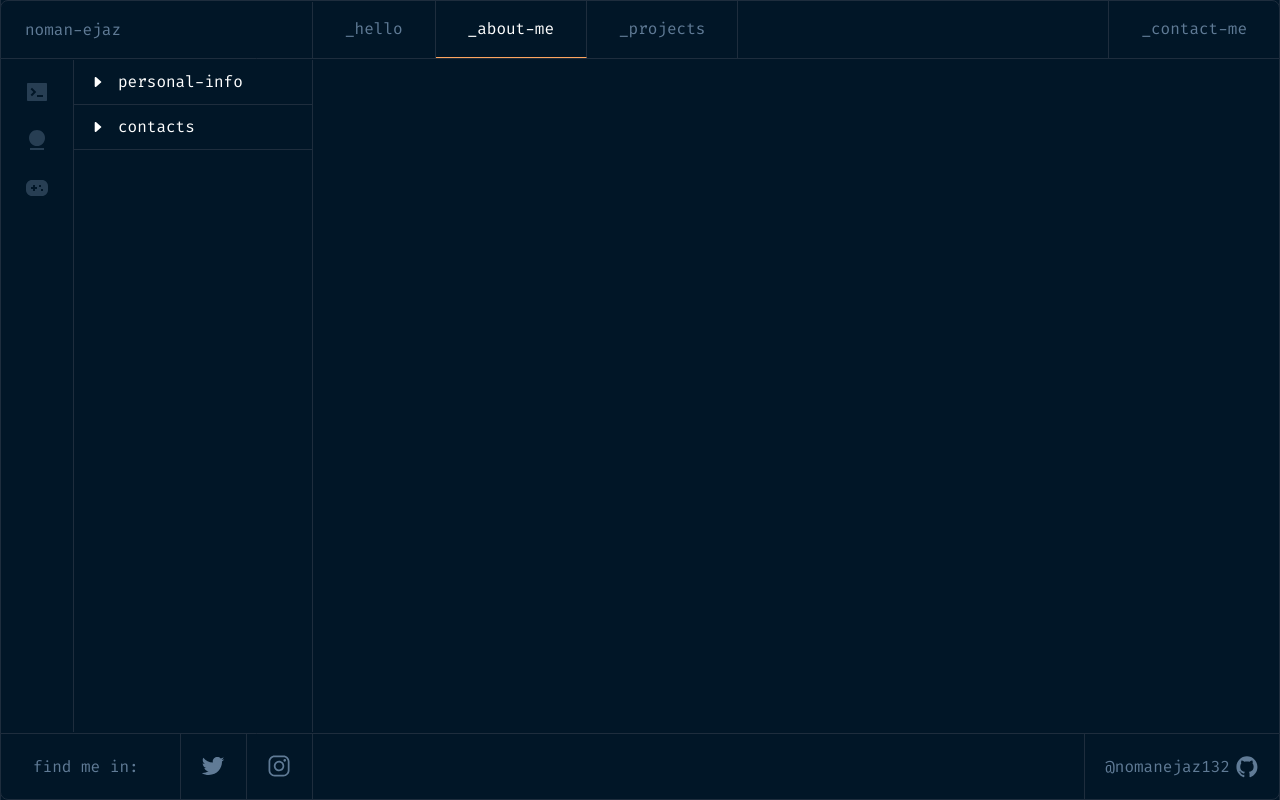
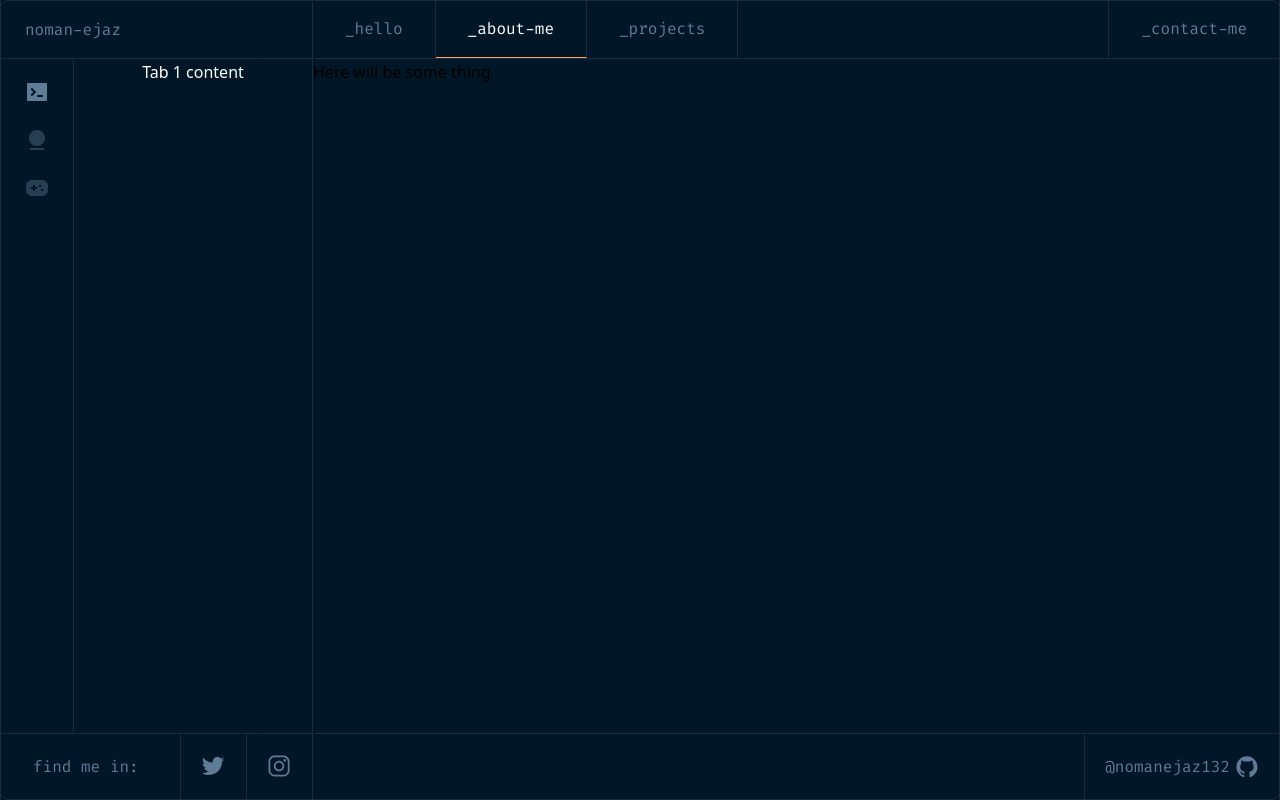
Before and after one commit to nomanejaz132/nomanejaz-portfolio, a Next.js app: page /about in a window 1280 px wide. Built offline with nearby package versions, Linux system fonts and the light colour scheme.

Commit message:
tab content

```diff
--- a/components/ContactDropdown.tsx
+++ b/components/ContactDropdown.tsx
@@ -5,9 +5,9 @@ import { EmailIcon, PhoneIcon } from "./Icons";
 const ContactDropdown = () => {
   return (
     <SibebarDropdown title="contacts">
-      <div className="flex flex-col gap-3">
+      <div className="flex flex-col">
         <a
-          className="group flex items-center gap-2"
+          className="group flex items-center gap-2 py-2 px-3 hover:bg-[#607B964D]"
           href="mailto:hi@nomanejaz.dev"
         >
           <EmailIcon />
@@ -15,7 +15,10 @@ const ContactDropdown = () => {
             hi@nomanejaz.dev
           </p>
         </a>
-        <a className="group flex items-center gap-2" href="tel:+923049705035">
+        <a
+          className="group flex items-center gap-2 py-2 px-3 hover:bg-[#607B964D]"
+          href="tel:+923049705035"
+        >
           <PhoneIcon />
           <p className="text-[#607B96] text-base font-firacode leading-5 group-hover:text-white transition-colors duration-400 ease-in-out">
             +923049705035
--- a/components/Icons.tsx
+++ b/components/Icons.tsx
@@ -50,7 +50,7 @@ export function InstagramIcon() {
   );
 }
 
-export function ProfessionalInfoIcon() {
+export function ProfessionalInfoIcon({ active }: any) {
   return (
     <svg
       width="24"
@@ -58,7 +58,9 @@ export function ProfessionalInfoIcon() {
       viewBox="0 0 24 24"
       // fill="none"
       xmlns="http://www.w3.org/2000/svg"
-      className="fill-[#273E53] group-hover:fill-[#607B96]"
+      className={`${
+        active === 1 ? "fill-[#607B96]" : "fill-[#273E53]"
+      } group-hover:fill-[#607B96]`}
     >
       <path
         d="M3 3H21C21.2652 3 21.5196 3.10536 21.7071 3.29289C21.8946 3.48043 22 3.73478 22 4V20C22 20.2652 21.8946 20.5196 21.7071 20.7071C21.5196 20.8946 21.2652 21 21 21H3C2.73478 21 2.48043 20.8946 2.29289 20.7071C2.10536 20.5196 2 20.2652 2 20V4C2 3.73478 2.10536 3.48043 2.29289 3.29289C2.48043 3.10536 2.73478 3 3 3V3ZM12 15V17H18V15H12ZM8.414 12L5.586 14.828L7 16.243L11.243 12L7 7.757L5.586 9.172L8.414 12Z"
@@ -68,7 +70,7 @@ export function ProfessionalInfoIcon() {
   );
 }
 
-export function PersonalInfoIcon() {
+export function PersonalInfoIcon({ active }: any) {
   return (
     <svg
       width="24"
@@ -76,7 +78,9 @@ export function PersonalInfoIcon() {
       viewBox="0 0 24 24"
       // fill="none"
       xmlns="http://www.w3.org/2000/svg"
-      className="fill-[#273E53] group-hover:fill-[#607B96]"
+      className={`${
+        active === 2 ? "fill-[#607B96]" : "fill-[#273E53]"
+      } group-hover:fill-[#607B96]`}
     >
       <path
         d="M5 20H19V22H5V20ZM12 18C9.87827 18 7.84344 17.1571 6.34315 15.6569C4.84285 14.1566 4 12.1217 4 10C4 7.87827 4.84285 5.84344 6.34315 4.34315C7.84344 2.84285 9.87827 2 12 2C14.1217 2 16.1566 2.84285 17.6569 4.34315C19.1571 5.84344 20 7.87827 20 10C20 12.1217 19.1571 14.1566 17.6569 15.6569C16.1566 17.1571 14.1217 18 12 18V18Z"
@@ -86,7 +90,7 @@ export function PersonalInfoIcon() {
   );
 }
 
-export function HobbiesIcon() {
+export function HobbiesIcon({ active }: any) {
   return (
     <svg
       width="24"
@@ -94,7 +98,9 @@ export function HobbiesIcon() {
       viewBox="0 0 24 24"
       // fill="none"
       xmlns="http://www.w3.org/2000/svg"
-      className="fill-[#273E53] group-hover:fill-[#607B96]"
+      className={`${
+        active === 3 ? "fill-[#607B96]" : "fill-[#273E53]"
+      } group-hover:fill-[#607B96]`}
     >
       <path
         d="M17 4C18.5913 4 20.1174 4.63214 21.2426 5.75736C22.3679 6.88258 23 8.4087 23 10V14C23 15.5913 22.3679 17.1174 21.2426 18.2426C20.1174 19.3679 18.5913 20 17 20H7C5.4087 20 3.88258 19.3679 2.75736 18.2426C1.63214 17.1174 1 15.5913 1 14V10C1 8.4087 1.63214 6.88258 2.75736 5.75736C3.88258 4.63214 5.4087 4 7 4H17ZM10 9H8V11H6V13H7.999L8 15H10L9.999 13H12V11H10V9ZM18 13H16V15H18V13ZM16 9H14V11H16V9Z"
--- a/components/SibebarDropdown.tsx
+++ b/components/SibebarDropdown.tsx
@@ -14,7 +14,7 @@ const SibebarDropdown = ({ title, children }: any) => {
         <p className="text-white text-base font-firacode leading-5">{title}</p>
       </div>
       {open && (
-        <div className="py-4 text-white border-b border-[#1E2D3D] transition duration-500  ease-in-out">
+        <div className="text-white border-b border-[#1E2D3D] transition duration-500  ease-in-out">
           {children}
         </div>
       )}
--- a/components/Sidebar.tsx
+++ b/components/Sidebar.tsx
@@ -5,25 +5,39 @@ import ContactDropdown from "./ContactDropdown";
 import PersonalInfoDropdown from "./PersonalInfoDropdown";
 
 const Sidebar = () => {
-  const [tab, setTab] = useState(false);
+  const [tab, setTab] = useState(1);
   return (
     <div className="flex">
       <div className="h-[calc(100vh-128px)] py-3 px-4 border-r border-[#1E2D3D]">
         <ul className="flex flex-col gap-2">
-          <li className="group p-2 cursor-pointer">
-            <ProfessionalInfoIcon />
+          <li className="group p-2 cursor-pointer" onClick={() => setTab(1)}>
+            <ProfessionalInfoIcon active={tab} />
           </li>
-          <li className="group p-2 cursor-pointer">
-            <PersonalInfoIcon />
+          <li className="group p-2 cursor-pointer" onClick={() => setTab(2)}>
+            <PersonalInfoIcon active={tab} />
           </li>
-          <li className="group p-2 cursor-pointer">
-            <HobbiesIcon />
+          <li className="group p-2 cursor-pointer" onClick={() => setTab(3)}>
+            <HobbiesIcon active={tab} />
           </li>
         </ul>
       </div>
       <div className="w-[239px] h-[calc(100vh-128px)] border-r border-[#1E2D3D]">
-        <PersonalInfoDropdown />
-        <ContactDropdown />
+        {tab === 1 && (
+          <>
+            <p className="text-white text-center">Tab 1 content</p>
+          </>
+        )}
+        {tab === 2 && (
+          <>
+            <PersonalInfoDropdown />
+            <ContactDropdown />
+          </>
+        )}
+        {tab === 3 && (
+          <>
+            <p className="text-white text-center">Tab 2 content</p>
+          </>
+        )}
       </div>
     </div>
   );
--- a/components/SubDropdown.tsx
+++ b/components/SubDropdown.tsx
@@ -6,7 +6,7 @@ const SubDropdown = ({ title, color, children }: any) => {
   return (
     <div className="flex flex-col">
       <div
-        className="flex items-center py-1 px-3 hover:bg-[#607B964D] cursor-pointer"
+        className="flex items-center gap-2 py-1 px-3 hover:bg-[#607B964D] cursor-pointer"
         onClick={() => setOpen(!open)}
       >
         <ChevronOutlinedIcon state={open} />
@@ -18,7 +18,7 @@ const SubDropdown = ({ title, color, children }: any) => {
         </a>
       </div>
       {open && (
-        <div className="flex flex-col gap-2 transition duration-500 ease-in-out">
+        <div className="flex flex-col transition duration-500 ease-in-out">
           {children}
         </div>
       )}
--- a/pages/about.tsx
+++ b/pages/about.tsx
@@ -3,7 +3,10 @@ import Sidebar from "../components/Sidebar";
 const About = () => {
   return (
     <div className="border-x border-line-1 bg-primary-2 h-screen pt-[60px] pb-[68px]">
-      <Sidebar />
+      <div className="flex">
+        <Sidebar />
+        <p>Here will be some thing</p>
+      </div>
     </div>
   );
 };
```
